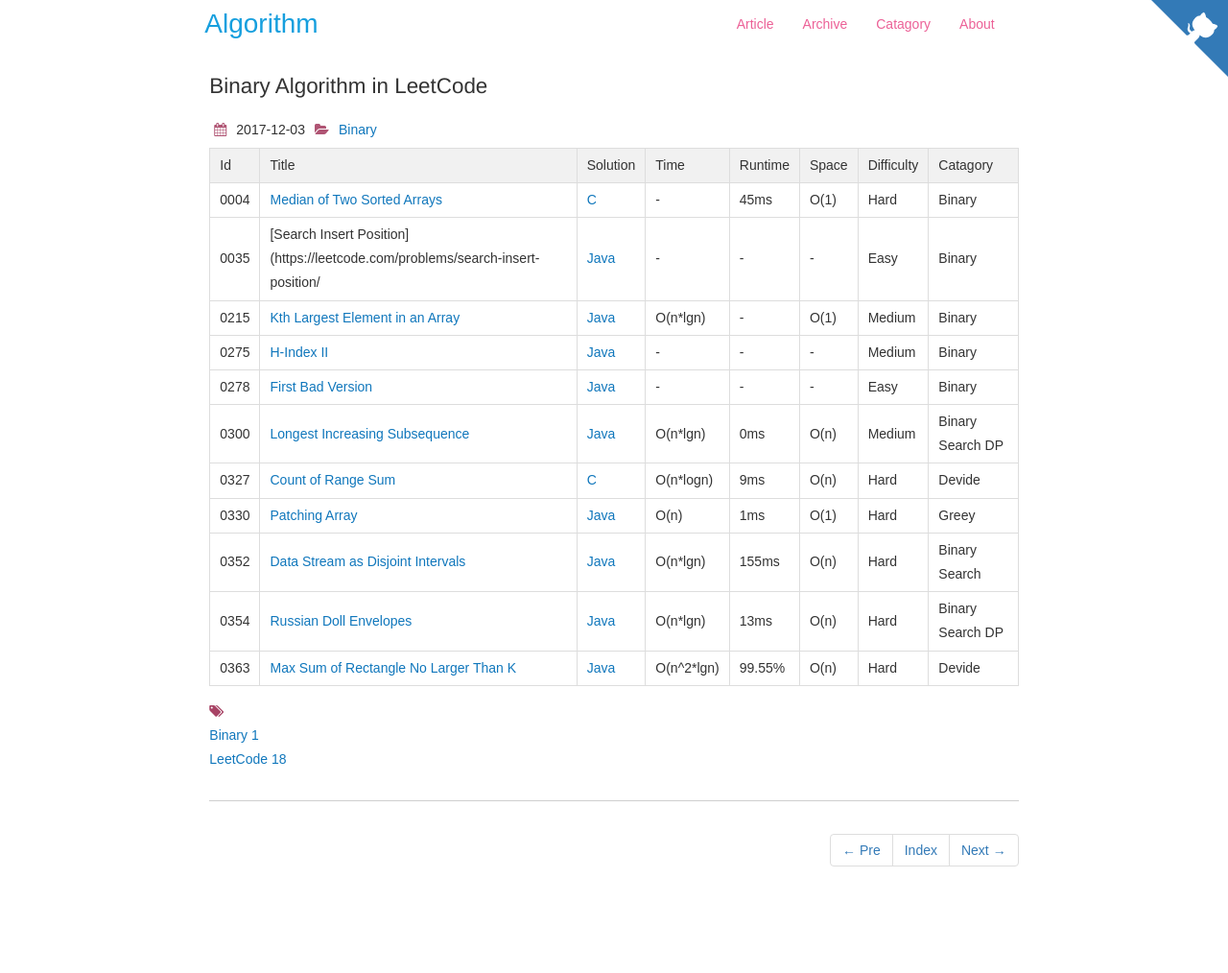
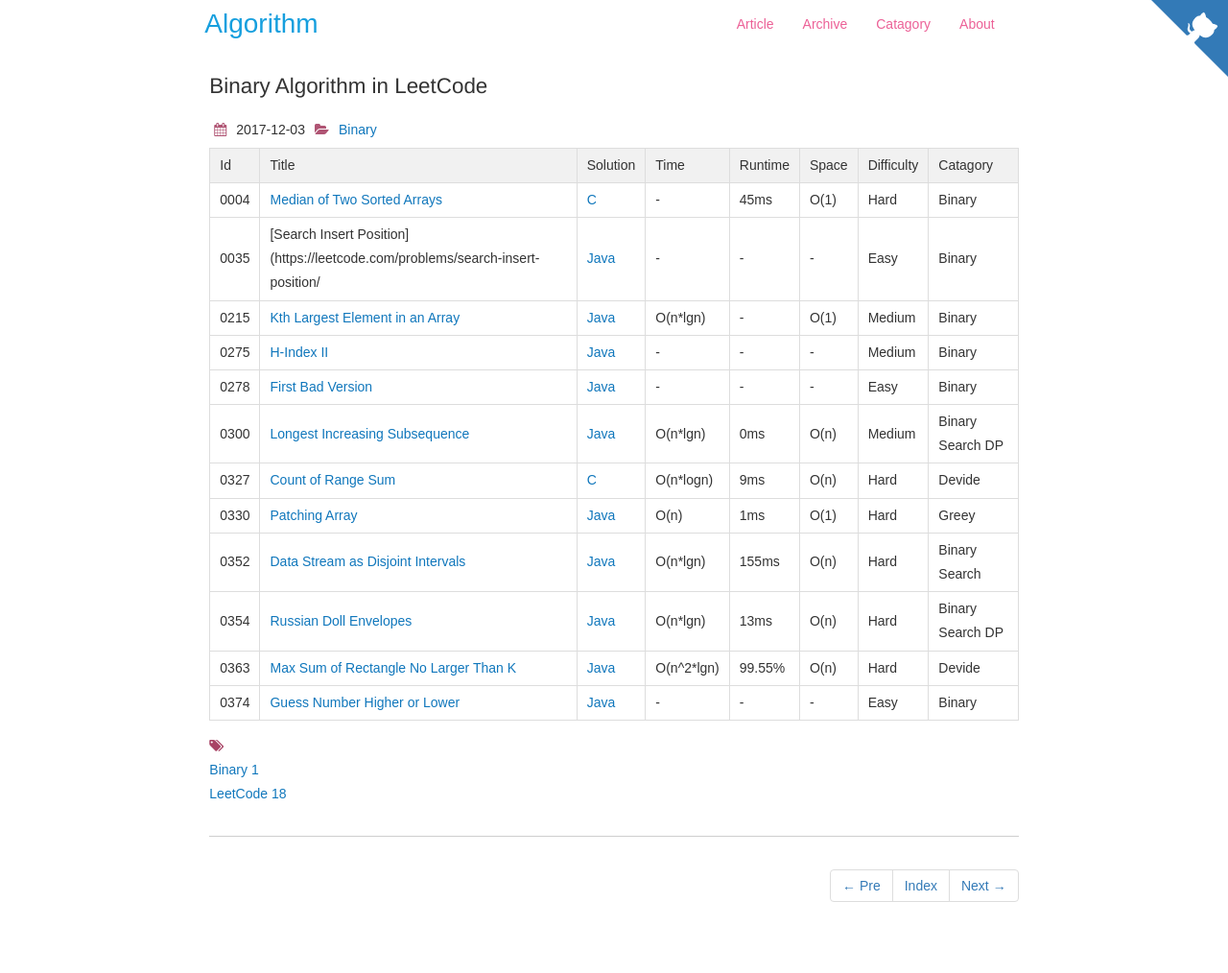
Before and after one commit to dunso/algorithm, a Jekyll site: the page built from docs/_posts/2017-12-03-Binary.md, in a window 1280 px wide. Shown: the whole page at 96% size. Built offline with Jekyll 4.4.1, drawn with Linux system fonts in a browser that asks for light colours; nearby versions of some CDN libraries; before the commit the page ends 977 px from its top, so only the background shows below that.

Commit message:
Add index of LeetCode0374.java to docs

```diff
--- a/docs/_posts/2017-12-03-Binary.md
+++ b/docs/_posts/2017-12-03-Binary.md
@@ -23,3 +23,4 @@ icon: file-alt
 |0352|[Data Stream as Disjoint Intervals](https://leetcode.com/problems/data-stream-as-disjoint-intervals) | [Java](https://e.srl/leetcode-352/)  | O(n\*lgn) |155ms| O(n)  |  Hard |Binary Search|
 |0354|[Russian Doll Envelopes](https://leetcode.com/problems/russian-doll-envelopes) | [Java](https://e.srl/leetcode-354/)  | O(n\*lgn) |13ms| O(n)  |  Hard |Binary Search DP|
 |0363|[Max Sum of Rectangle No Larger Than K](https://leetcode.com/problems/max-sum-of-rectangle-no-larger-than-k/) | [Java](https://e.srl/leetcode-363/)  | O(n^2\*lgn) |99.55%| O(n)  |  Hard |Devide|
+|0374|[Guess Number Higher or Lower](https://leetcode.com/problems/guess-number-higher-or-lower) | [Java](https://e.srl/leetcode-374/)  |-|-|-|  Easy |Binary|
```
